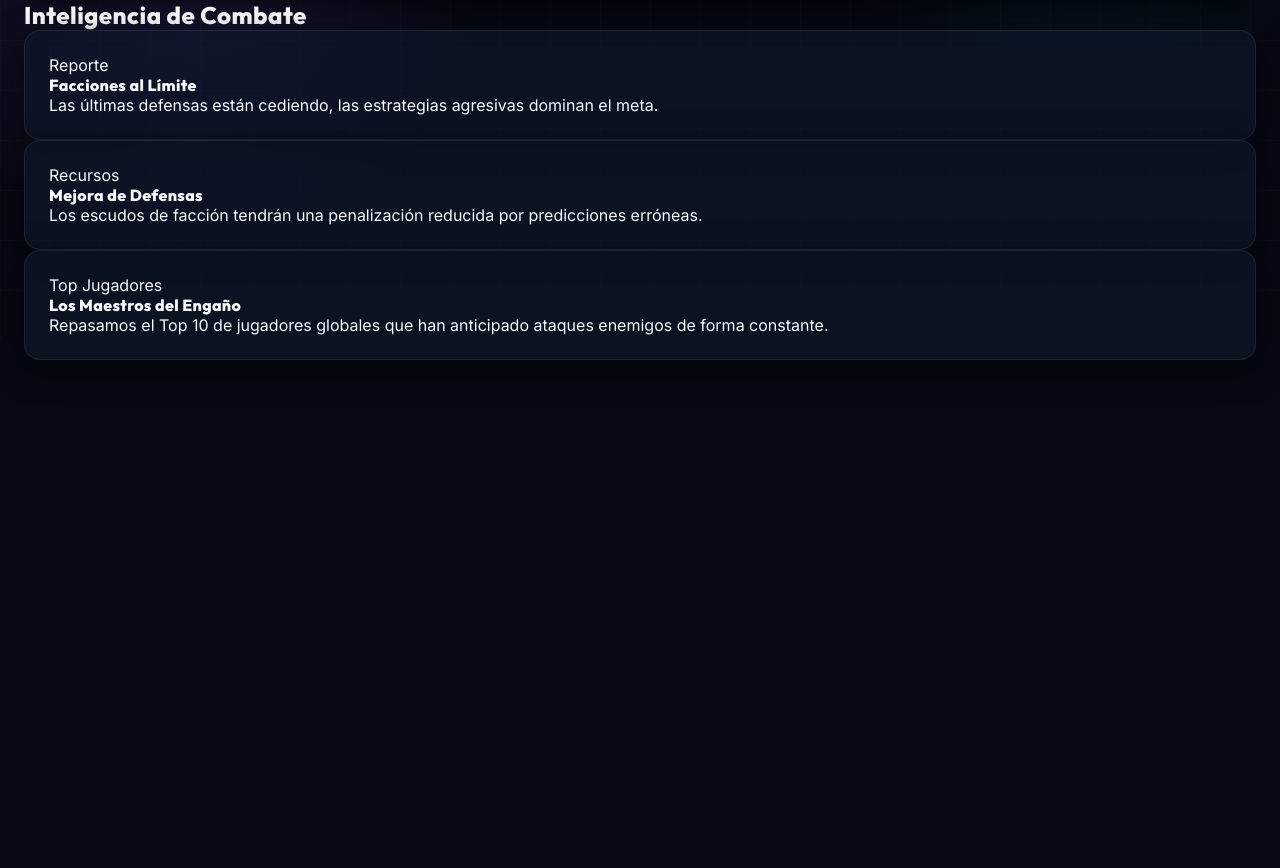
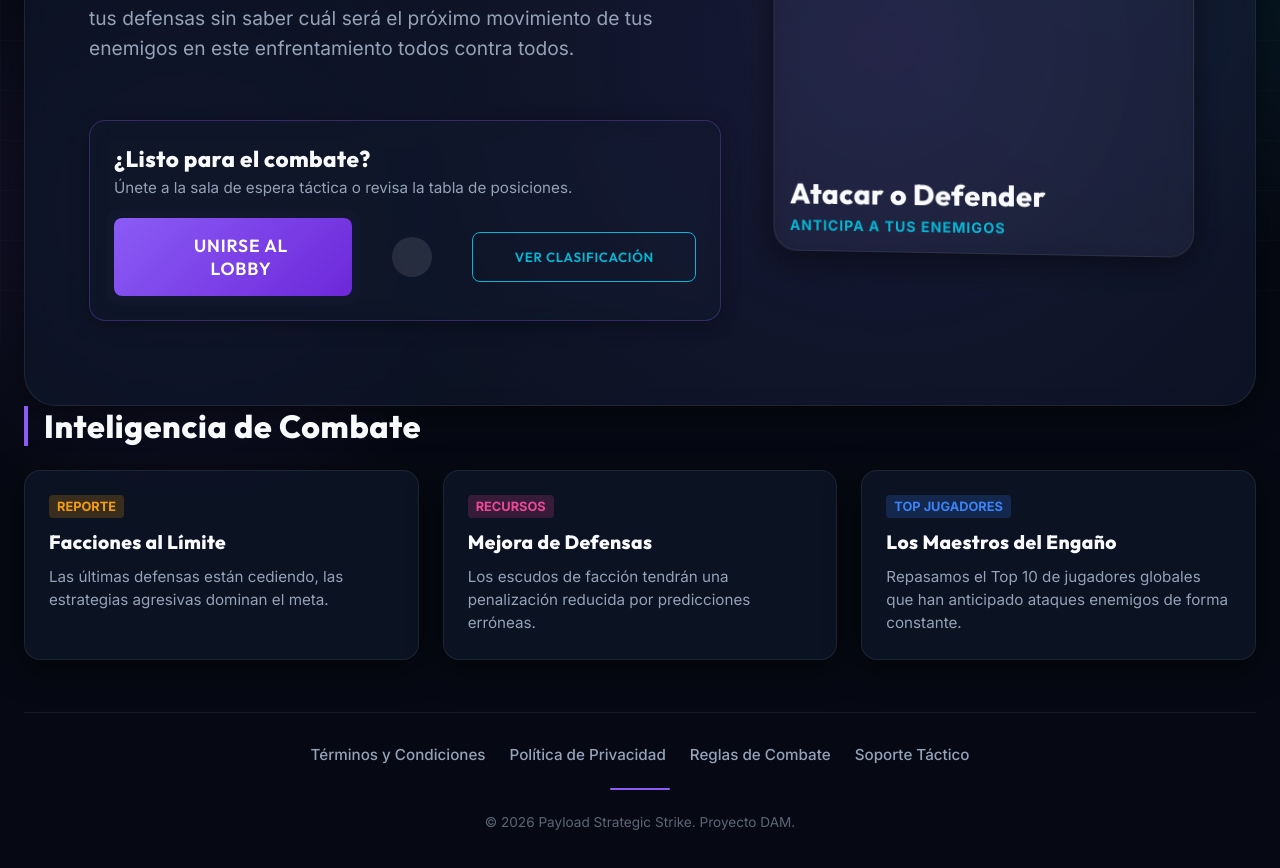
Before and after one commit to manelmr02/ProyectoDAM, an Angular app in the folder client/: page / in a window 1280 px wide. Shown: the part 460-1328 px from the top of the page. Before the commit the page ends 844 px from the top, so only its background shows below. Built offline with nearby package versions, Linux system fonts and the light colour scheme.

Commit message:
Mejorada la página de inicio y agregado footer global

```diff
--- a/client/angular.json
+++ b/client/angular.json
@@ -2,7 +2,8 @@
   "$schema": "./node_modules/@angular/cli/lib/config/schema.json",
   "version": 1,
   "cli": {
-    "packageManager": "npm"
+    "packageManager": "npm",
+    "analytics": "a45d3235-0945-4377-8e63-cefb6aa1fa76"
   },
   "newProjectRoot": "projects",
   "projects": {
--- a/client/src/app/app.css
+++ b/client/src/app/app.css
@@ -164,16 +164,61 @@
   max-width: 90%;
 }
 
+/* Action Panel Styling */
+.action-panel {
+  margin-top: 32px;
+  background: rgba(15, 23, 42, 0.4);
+  border: 1px solid rgba(139, 92, 246, 0.3);
+  display: flex;
+  flex-direction: column;
+  gap: 20px;
+  box-shadow: 0 4px 20px rgba(0,0,0,0.3);
+}
+
+.action-panel-header h3 {
+  color: var(--text-main);
+  font-size: 1.4rem;
+  margin-bottom: 4px;
+}
+
+.action-panel-header p {
+  color: var(--text-muted);
+  font-size: 0.95rem;
+  line-height: 1.4;
+}
+
 .action-buttons {
   display: flex;
-  gap: 16px;
-  margin-top: 16px;
+  align-items: center;
+  gap: 32px;
+  width: 100%;
 }
 
 .play-btn {
-  font-size: 1.2rem;
-  padding: 16px 48px;
+  font-size: 1.1rem;
+  padding: 16px 32px;
+  flex: 1;
   animation: pulseGlow 2s infinite;
+}
+
+.ranking-btn {
+  flex: 1;
+  padding: 16px 24px;
+}
+
+.action-divider {
+  display: flex;
+  align-items: center;
+  justify-content: center;
+  background: rgba(255,255,255,0.1);
+  border-radius: 50%;
+  width: 40px;
+  height: 40px;
+  margin: 0 8px;
+  color: var(--text-muted);
+  font-weight: 700;
+  font-size: 0.9rem;
+  flex-shrink: 0;
 }
 
 /* Champion Featured Area */
@@ -276,20 +321,84 @@
   line-height: 1.5;
 }
 
+/* Footer layout */
+.app-footer {
+  margin-top: auto;
+  border-top: 1px solid var(--border-light);
+  padding: 32px 24px 24px;
+  display: flex;
+  flex-direction: column;
+  align-items: center;
+  gap: 16px;
+  text-align: center;
+}
+
+.footer-links {
+  display: flex;
+  gap: 24px;
+  flex-wrap: wrap;
+  justify-content: center;
+}
+
+.footer-links a {
+  color: var(--text-muted);
+  text-decoration: none;
+  font-weight: 500;
+  font-size: 0.95rem;
+  transition: color var(--transition-fast);
+}
+
+.footer-links a:hover {
+  color: var(--accent-secondary);
+}
+
+.footer-divider {
+  width: 60px;
+  height: 2px;
+  background: var(--accent-primary);
+  border-radius: 2px;
+  margin: 8px 0;
+}
+
+.footer-copy {
+  color: rgba(148, 163, 184, 0.6);
+  font-size: 0.85rem;
+}
+
+/* Ensure flex container pushes footer */
+.router-wrapper {
+  flex: 1;
+  display: flex;
+  flex-direction: column;
+}
+
 @media (max-width: 1024px) {
   .hero-section {
     grid-template-columns: 1fr;
     text-align: center;
     padding: 40px 24px;
+    gap: 40px; /* Explicit spacing between grid items when stacked */
   }
   .badge { align-self: center; }
   .subtitle { max-width: 100%; }
-  .action-buttons { justify-content: center; }
+
+  .action-buttons {
+    justify-content: center;
+    flex-direction: column;
+    gap: 16px; /* Ensuring gap for flex column */
+  }
+  .action-divider { display: none; } /* Hide the divider orb on mobile */
+
+  .play-btn { margin-bottom: 8px; } /* Extra safety margin if gap defaults */
+  .play-btn, .ranking-btn { width: 100%; }
+
   .nav-links { display: none; }
+
   .champion-card {
     transform: none;
     max-width: 400px;
     margin: 0 auto;
+    margin-top: 16px;
   }
   .champion-card:hover { transform: translateY(-5px); }
   .hero-section::before { display: none; }
--- a/client/src/app/app.html
+++ b/client/src/app/app.html
@@ -21,5 +21,18 @@
     </div>
   </nav>
 
-  <router-outlet></router-outlet>
+  <div class="router-wrapper">
+    <router-outlet></router-outlet>
+  </div>
+
+  <footer class="app-footer animate-fade-in" style="animation-delay: 0.4s;">
+    <div class="footer-links">
+      <a href="#">Términos y Condiciones</a>
+      <a href="#">Política de Privacidad</a>
+      <a href="#">Reglas de Combate</a>
+      <a href="#">Soporte Táctico</a>
+    </div>
+    <div class="footer-divider"></div>
+    <p class="footer-copy">&copy; 2026 Payload Strategic Strike. Proyecto DAM.</p>
+  </footer>
 </div>
--- a/client/src/app/app.ts
+++ b/client/src/app/app.ts
@@ -1,11 +1,12 @@
-import { Component, signal } from '@angular/core';
+import { Component, signal, ViewEncapsulation } from '@angular/core';
 import { RouterOutlet, RouterLink, RouterLinkActive } from '@angular/router';
 
 @Component({
   selector: 'app-root',
   imports: [RouterOutlet, RouterLink, RouterLinkActive],
   templateUrl: './app.html',
-  styleUrl: './app.css'
+  styleUrl: './app.css',
+  encapsulation: ViewEncapsulation.None
 })
 export class App {
   protected readonly title = signal('PAYLOAD');
--- a/client/src/app/pages/home.ts
+++ b/client/src/app/pages/home.ts
@@ -12,12 +12,21 @@ import { RouterLink } from '@angular/router';
         <h1>Estrategia a <span class="highlight-gradient">Ciegas</span></h1>
         <p class="subtitle">Decide el destino de tu facción. Ataca a tus rivales o asegura tus defensas sin saber cuál será el próximo movimiento de tus enemigos en este enfrentamiento todos contra todos.</p>
 
-        <div class="action-buttons">
-          <button routerLink="/lobby" class="btn btn-primary play-btn">
-            <span class="pulse-ring"></span>
-            UNIRSE AL LOBBY
-          </button>
-          <button routerLink="/ranking" class="btn btn-secondary">VER CLASIFICACIÓN</button>
+        <div class="action-panel glass-panel">
+          <div class="action-panel-header">
+            <h3>¿Listo para el combate?</h3>
+            <p>Únete a la sala de espera táctica o revisa la tabla de posiciones.</p>
+          </div>
+          <div class="action-buttons">
+            <button routerLink="/lobby" class="btn btn-primary play-btn">
+              <span class="pulse-ring"></span>
+              <i class="icon-swords"></i> UNIRSE AL LOBBY
+            </button>
+            <div class="action-divider"></div>
+            <button routerLink="/ranking" class="btn btn-secondary ranking-btn">
+              VER CLASIFICACIÓN
+            </button>
+          </div>
         </div>
       </div>
 
@@ -57,4 +66,4 @@ import { RouterLink } from '@angular/router';
   </main>
   `
 })
-export class Home {}
+export class Home { }
--- a/client/src/styles.css
+++ b/client/src/styles.css
@@ -44,10 +44,15 @@ body {
   min-height: 100vh;
   overflow-x: hidden;
   background-image: radial-gradient(circle at 15% 50%, rgba(139, 92, 246, 0.15), transparent 25%),
-                    radial-gradient(circle at 85% 30%, rgba(6, 182, 212, 0.15), transparent 25%);
+    radial-gradient(circle at 85% 30%, rgba(6, 182, 212, 0.15), transparent 25%);
 }
 
-h1, h2, h3, h4, h5, h6 {
+h1,
+h2,
+h3,
+h4,
+h5,
+h6 {
   font-family: var(--font-heading);
   letter-spacing: 0.02em;
 }
@@ -84,8 +89,11 @@ h1, h2, h3, h4, h5, h6 {
 .btn::before {
   content: '';
   position: absolute;
-  top: 0; left: -100%; width: 100%; height: 100%;
-  background: linear-gradient(90deg, transparent, rgba(255,255,255,0.2), transparent);
+  top: 0;
+  left: -100%;
+  width: 100%;
+  height: 100%;
+  background: linear-gradient(90deg, transparent, rgba(255, 255, 255, 0.2), transparent);
   transition: left 0.5s ease;
 }
 
@@ -117,14 +125,29 @@ h1, h2, h3, h4, h5, h6 {
 
 /* Animations */
 @keyframes pulseGlow {
-  0% { box-shadow: 0 0 0 0 rgba(139, 92, 246, 0.4); }
-  70% { box-shadow: 0 0 0 10px rgba(139, 92, 246, 0); }
-  100% { box-shadow: 0 0 0 0 rgba(139, 92, 246, 0); }
+  0% {
+    box-shadow: 0 0 0 0 rgba(139, 92, 246, 0.4);
+  }
+
+  70% {
+    box-shadow: 0 0 0 10px rgba(139, 92, 246, 0);
+  }
+
+  100% {
+    box-shadow: 0 0 0 0 rgba(139, 92, 246, 0);
+  }
 }
 
 @keyframes fadeIn {
-  from { opacity: 0; transform: translateY(10px); }
-  to { opacity: 1; transform: translateY(0); }
+  from {
+    opacity: 0;
+    transform: translateY(10px);
+  }
+
+  to {
+    opacity: 1;
+    transform: translateY(0);
+  }
 }
 
 .animate-fade-in {
@@ -140,7 +163,12 @@ h1, h2, h3, h4, h5, h6 {
   height: 100%;
   pointer-events: none;
   background-size: 50px 50px;
-  background-image: linear-gradient(to right, rgba(255,255,255,0.02) 1px, transparent 1px),
-                    linear-gradient(to bottom, rgba(255,255,255,0.02) 1px, transparent 1px);
+  background-image: linear-gradient(to right, rgba(255, 255, 255, 0.02) 1px, transparent 1px),
+    linear-gradient(to bottom, rgba(255, 255, 255, 0.02) 1px, transparent 1px);
   z-index: -1;
 }
+
+.action-panel,
+.news-card {
+  margin-bottom: 20px;
+}
```
